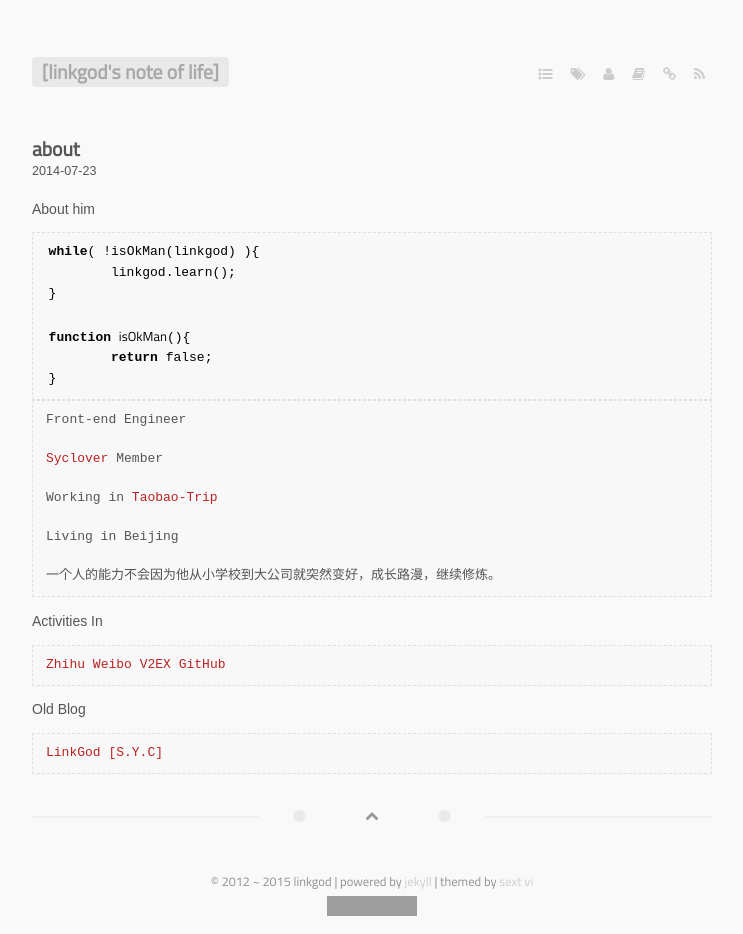
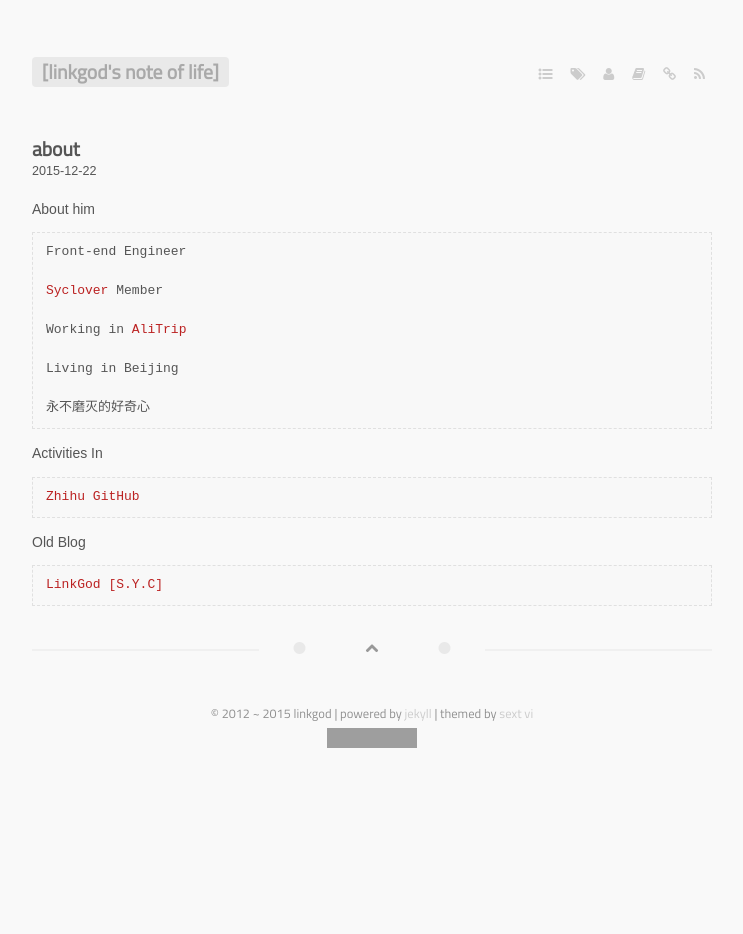
Before and after one commit to linkgod/linkgod.github.io, a Jekyll site: the page built from about.md, in a window 1280 px wide. Shown: the whole page, without its empty margins (268-1011 px from the left). Built offline with Jekyll 4.4.1, drawn with Linux system fonts in a browser that asks for light colours; some web fonts are replaced; Markdown is read by kramdown in place of the engine named in the settings; comment, search, counter and statistics services are not loaded; after the commit the page ends 900 px from its top, so only the background shows below that; grey boxes are pictures that could not be loaded.

Commit message:
update about

````diff
--- a/about.md
+++ b/about.md
@@ -2,36 +2,24 @@
 layout: post
 title: about
 initial-date: 2013-11-26
-date: 2014-07-23
+date: 2015-12-22
 ---
 
 About him
-
-```javascript
-while( !isOkMan(linkgod) ){
-	linkgod.learn();
-}
-
-function isOkMan(){
-	return false;
-}
-```
 
 > Front-end Engineer
 >
 > [Syclover](http://weibo.com/sycloversyc) Member
 >
-> Working in [Taobao-Trip](http://trip.taobao.com)
+> Working in [AliTrip](https://www.alitrip.com)
 >
 > Living in Beijing
 >
-> 一个人的能力不会因为他从小学校到大公司就突然变好，成长路漫，继续修炼。
+> 永不磨灭的好奇心
 
 Activities In
 
 > [Zhihu](http://www.zhihu.com/people/linkgod)
-> [Weibo](http://weibo.com/linkgod)
-> [V2EX](http://v2ex.com/member/linkgod)
 > [GitHub](https://github.com/linkgod)
 
 Old Blog
````
